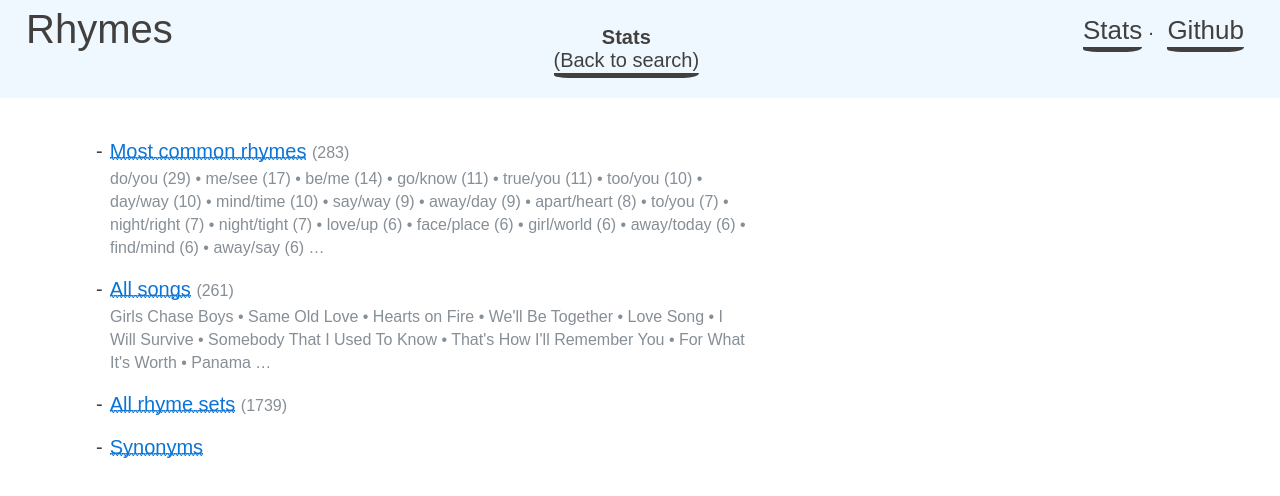
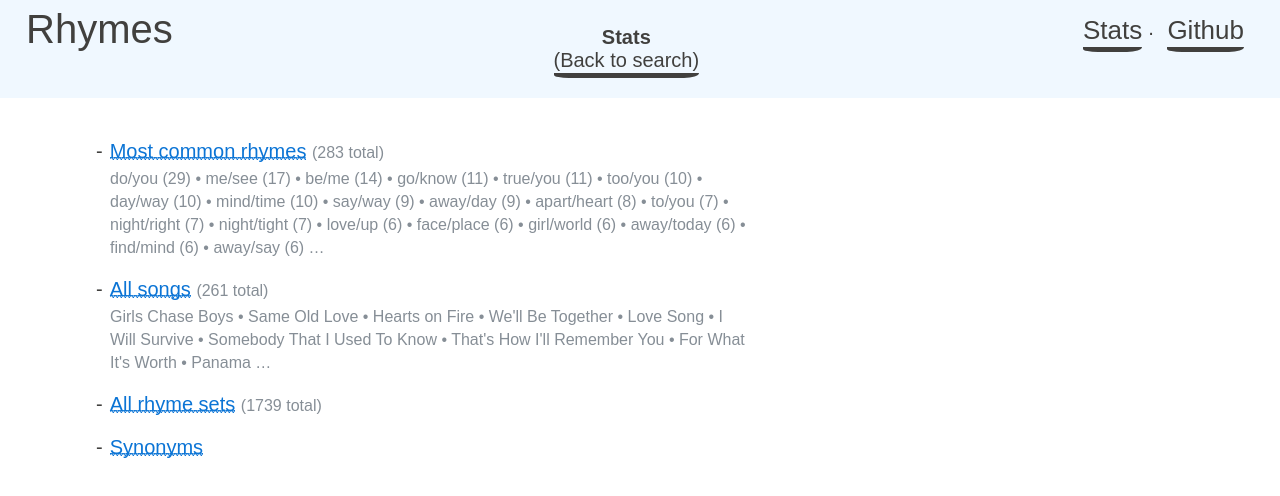
Before and after one commit to dkellerman/rhymes, a Next.js app: page /stats in a window 1280 px wide. Shown: the top 496 px of the page. Built offline with nearby package versions, Linux system fonts and the light colour scheme; a web font is replaced by a local one.

Commit message:
stats update

```diff
--- a/src/pages/stats.tsx
+++ b/src/pages/stats.tsx
@@ -58,7 +58,7 @@ const StatsPage = () => {
           <ul>
             <Li>
               <Link href="/data/rhyme_freq.txt"><a>Most common rhymes</a></Link>{' '}
-              <small className="text-muted">({ data.rfreq.length })</small>
+              <small className="text-muted">({ data.rfreq.length } total)</small>
               <SubList>
                 <small className="text-muted">{
                   data.rfreq.slice(0, 20).map(([r, f]) => (
@@ -69,7 +69,7 @@ const StatsPage = () => {
             </Li>
             <Li>
               <Link href="/data/songs.txt"><a>All songs</a></Link>{' '}
-              <small className="text-muted">({ data.songs.length })</small>
+              <small className="text-muted">({ data.songs.length } total)</small>
               <SubList>
                 <small className="text-muted">{
                   data.songs.sort((a, b) => Math.random() > .5 ? -1 : 1)
@@ -81,7 +81,7 @@ const StatsPage = () => {
             </Li>
             <Li>
               <Link href="/data/rhymes.txt"><a>All rhyme sets</a></Link>{' '}
-              <small className="text-muted">({ data.rhymes.length })</small>
+              <small className="text-muted">({ data.rhymes.length } total)</small>
             </Li>
             <Li>
               <Link href="/data/synonyms.txt"><a>Synonyms</a></Link>
```
